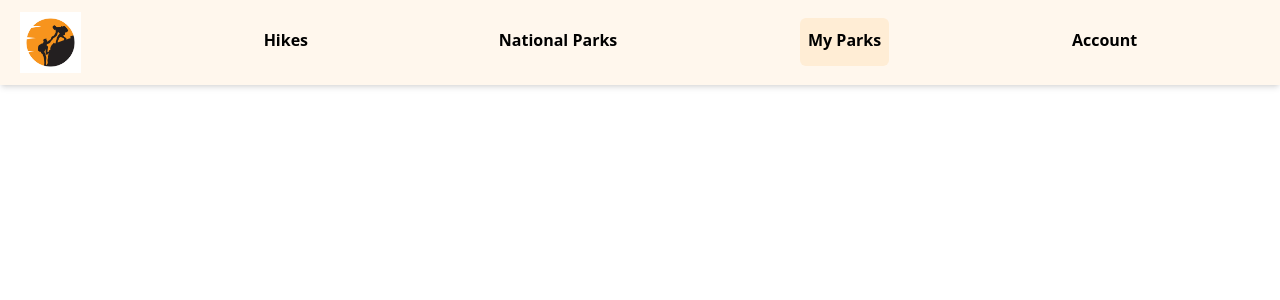
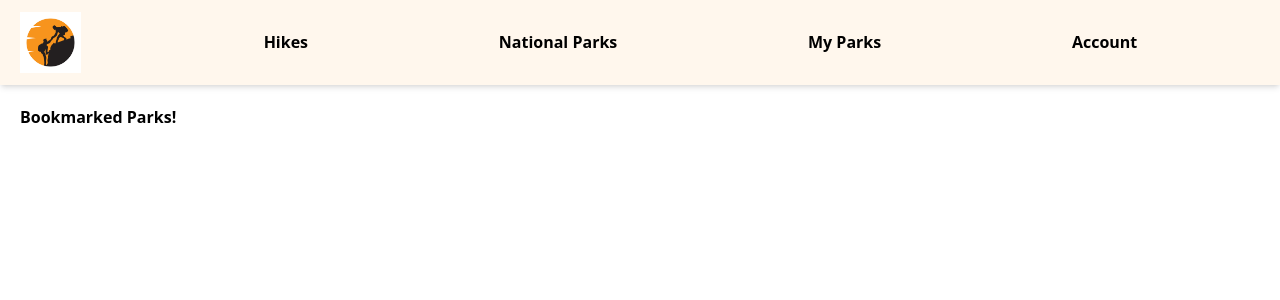
Before and after one commit to armando12100/Jason, a React (Vite) app in the folder client/: page /myparks/1 in a window 1280 px wide. Shown: the top 300 px of the page. Built offline with nearby package versions, Linux system fonts and the light colour scheme.

Commit message:
My Parks Get Request working

```diff
--- a/client/src/components/Navbar.jsx
+++ b/client/src/components/Navbar.jsx
@@ -2,8 +2,12 @@ import { NavLink } from "react-router-dom";
 import { useState } from "react";
 import Hamburger from "../images/hamburger.png";
 import logo from "../images/logo.jpg";
+import { useParams } from "react-router-dom";
 
 const Navbar = () => {
+
+  const params = useParams();
+  console.log(params);
 
   const style = ({ isActive }) =>
     [
@@ -46,7 +50,7 @@ const Navbar = () => {
           <NavLink to={"/parks"} className={style}>
             National Parks
           </NavLink>
-          <NavLink to={"/myparks"} className={style}>
+          <NavLink to={`/myparks/${params.id}`} className={style}>
             My Parks
           </NavLink>
           <NavLink to={"/account"} className={style}>
--- a/client/src/main.jsx
+++ b/client/src/main.jsx
@@ -22,7 +22,7 @@ ReactDOM.createRoot(document.getElementById("root")).render(
         <Route path="/tab" element={<Tab />} />
         <Route path="/parkss" element={<Parks />} />
         <Route path="/parks" element={<NationalParks />} />
-        <Route path="/myparks" element={<MyParks />} />
+        <Route path="/myparks/:id" element={<MyParks />} />
         <Route path="/account" element={<Account />} />
         <Route path="/parks/:state" element={<SingleParkInfo />} />
         <Route path="/parks/:state/:park" element={<SingleParkPage />} />
--- a/client/src/pages/MyParks.jsx
+++ b/client/src/pages/MyParks.jsx
@@ -1,14 +1,19 @@
 import axios from "axios";
-import { useEffect, useState } from "react";
+import { useEffect, useState, useContext } from "react";
 import SingleParkCard from "../components/SingleParkCard";
+import { AuthContext } from "../context/authContext";
+
 
 const MyParks = () => {
+
   const [parks, setParks] = useState([]);
+
+  const { currentUser } = useContext(AuthContext);
 
   useEffect(() => {
     const fetchPark = async () => {
       try {
-        const res = await axios.get(`http://localhost:3000/bookmarks`);
+        const res = await axios.get(`http://localhost:3000/bookmarks/${currentUser.user_id}`);
         setParks(res.data);
       } catch (error) {
         console.log(error);
--- a/client/src/pages/Parks.jsx
+++ b/client/src/pages/Parks.jsx
@@ -4,7 +4,6 @@ import NationalParksData from "../data/NationalParksData";
 const Parks = () => {
 
   const Alaska = NationalParksData[0].Alaska
-  console.log(Alaska)
 
   const cards = Alaska.map((parks) => {
     return (
--- a/client/src/pages/SingleParkInfo.jsx
+++ b/client/src/pages/SingleParkInfo.jsx
@@ -6,7 +6,7 @@ import SingleParkCard from "../components/SingleParkCard";
 const SingleParkInfo = () => {
   const params = useParams();
 
-  console.log(params.state);
+  console.log(params);
 
   const [parks, setParks] = useState([]);
 
```
Also changed, not shown: 1 other file (tests, documents, lock files or other folders).
